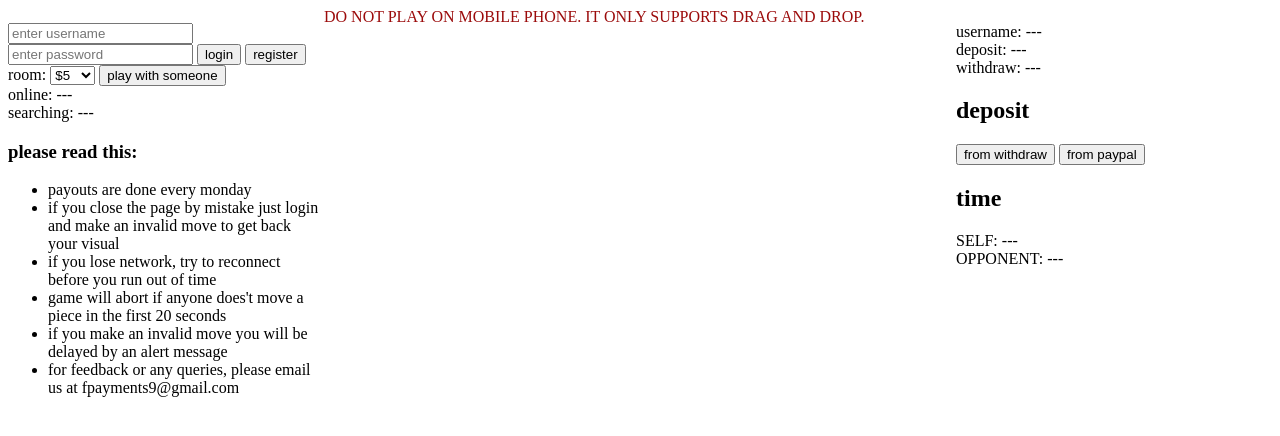
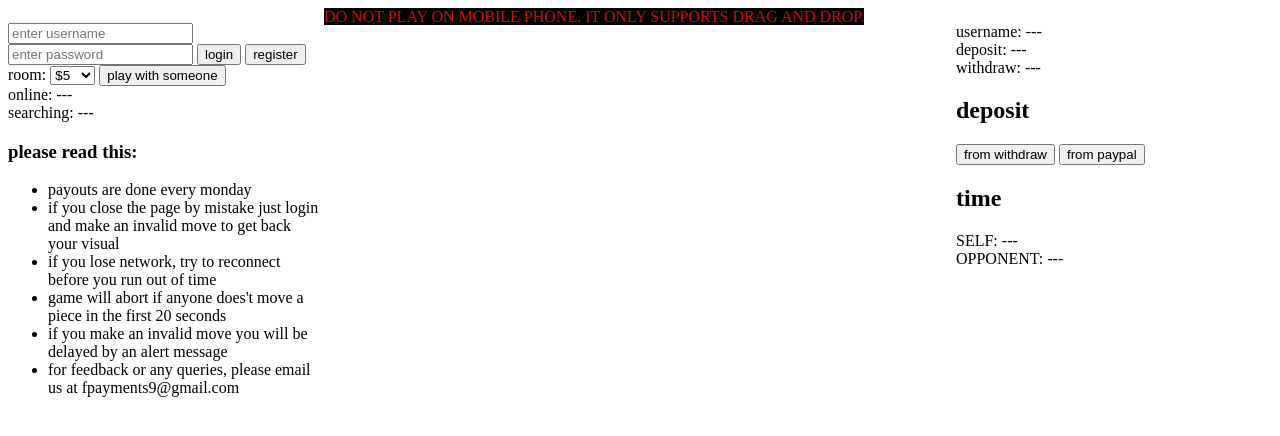
Before and after one commit to rangarirai/chess-game-node.js, a website: page public/index.html in a window 1280 px wide. Drawn offline with nearby package versions, Linux system fonts and the light colour scheme; no server answers.

Commit message:
edited css

```diff
--- a/public/index.css
+++ b/public/index.css
@@ -24,9 +24,10 @@ body {
   width: 50%;
   /* background-color: rgb(44, 42, 165); */
 }
-.sides{
+.sides {
   margin-top: 15px;
 }
-.warning{
-  color: rgb(155, 11, 11)
+.warning {
+  color: hsl(0, 93%, 43%);
+  background-color: black;
 }
```
